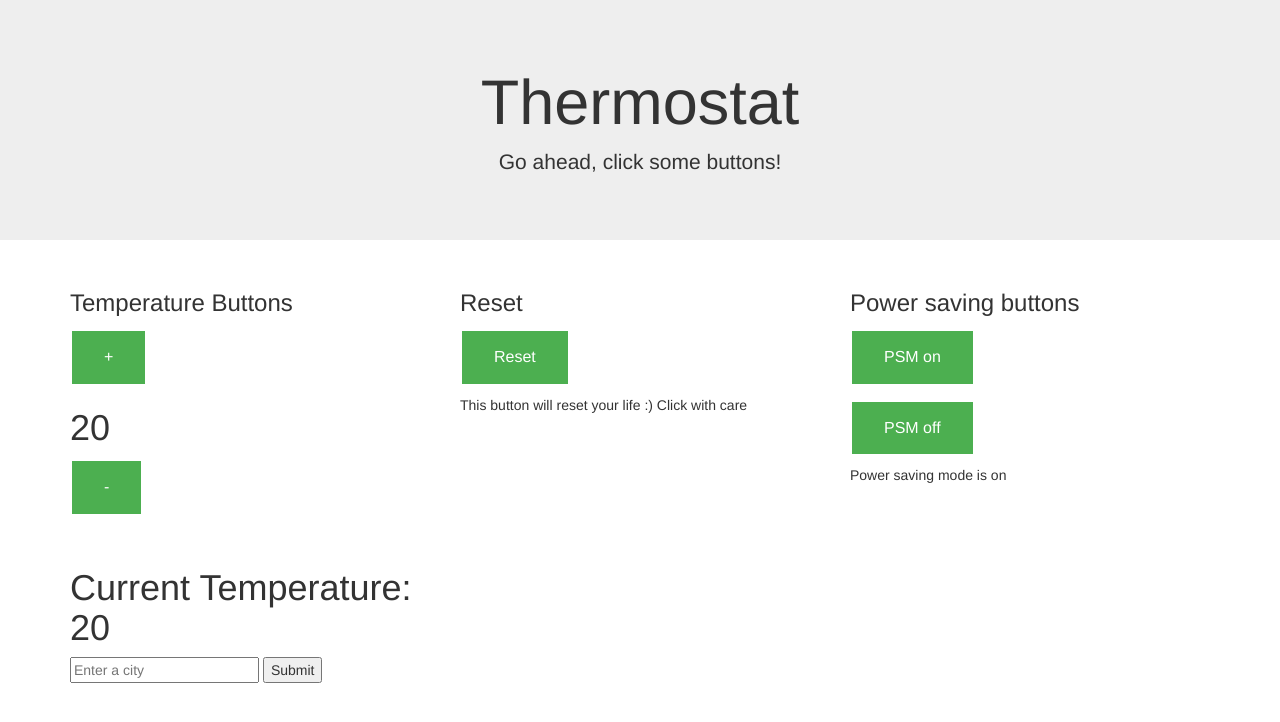
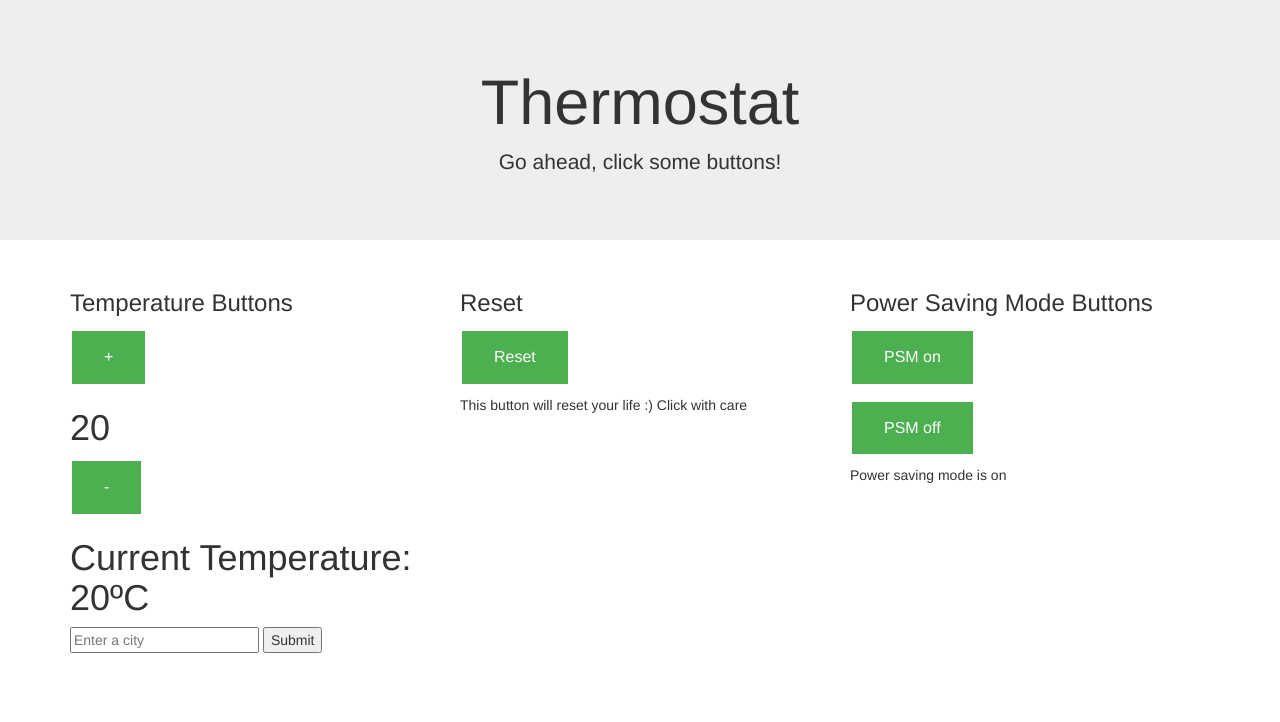
Before and after one commit to AsadK47/Thermostat, a plain HTML site: page index.html in a window 1280 px wide. Drawn offline with nearby package versions, Linux system fonts and the light colour scheme.

Commit message:
make it better

```diff
--- a/index.html
+++ b/index.html
@@ -26,9 +26,8 @@
       <p><button class="button" id="temperature-up">+</button></p>
       <h1 id="temperature-read-out"></h1>
       <p><button class="button" id="temperature-down">-</button></p>
-      <br>
       <section>
-        <h1>Current Temperature: <span id="current-temperature">20</span></h1>
+        <h1>Current Temperature: <span id="current-temperature">20ºC</span></h1>
         <form id="select-city">
           <input id="current-city" type="text" placeholder="Enter a city">
           <input type="Submit">
@@ -43,7 +42,7 @@
       <h5>This button will reset your life :) Click with care</h5>
     </div>
     <div class="col-sm-4">
-      <h3>Power saving buttons</h3>
+      <h3>Power Saving Mode Buttons</h3>
       <p><button class="button" id="powersaving-on">PSM on</button></p>
       <p><button class="button" id="powersaving-off">PSM off</button></p>
       <h5>Power saving mode is <span id="power-saving-status">on</span></h5>
```
Also changed, not shown: README.md, assets/README-98aebe51.png (added), assets/README-de321ba9.png (added).
